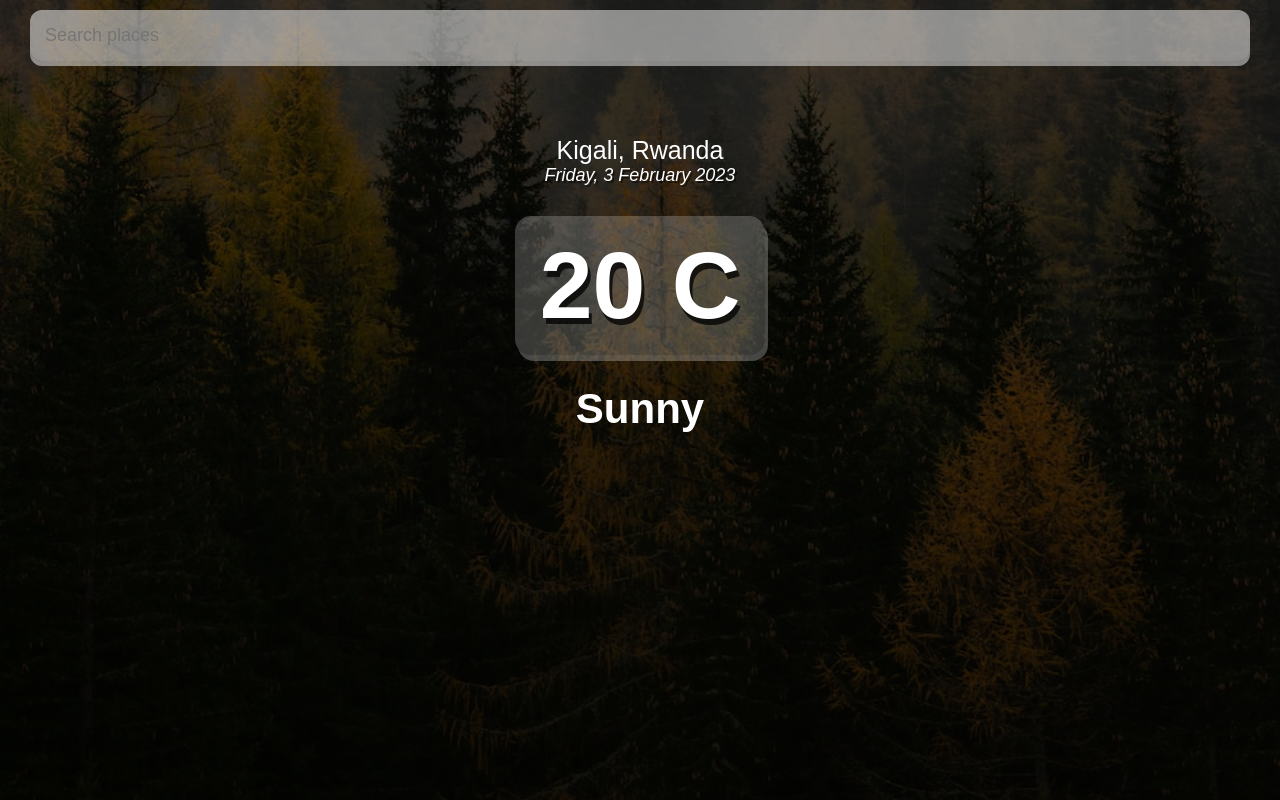
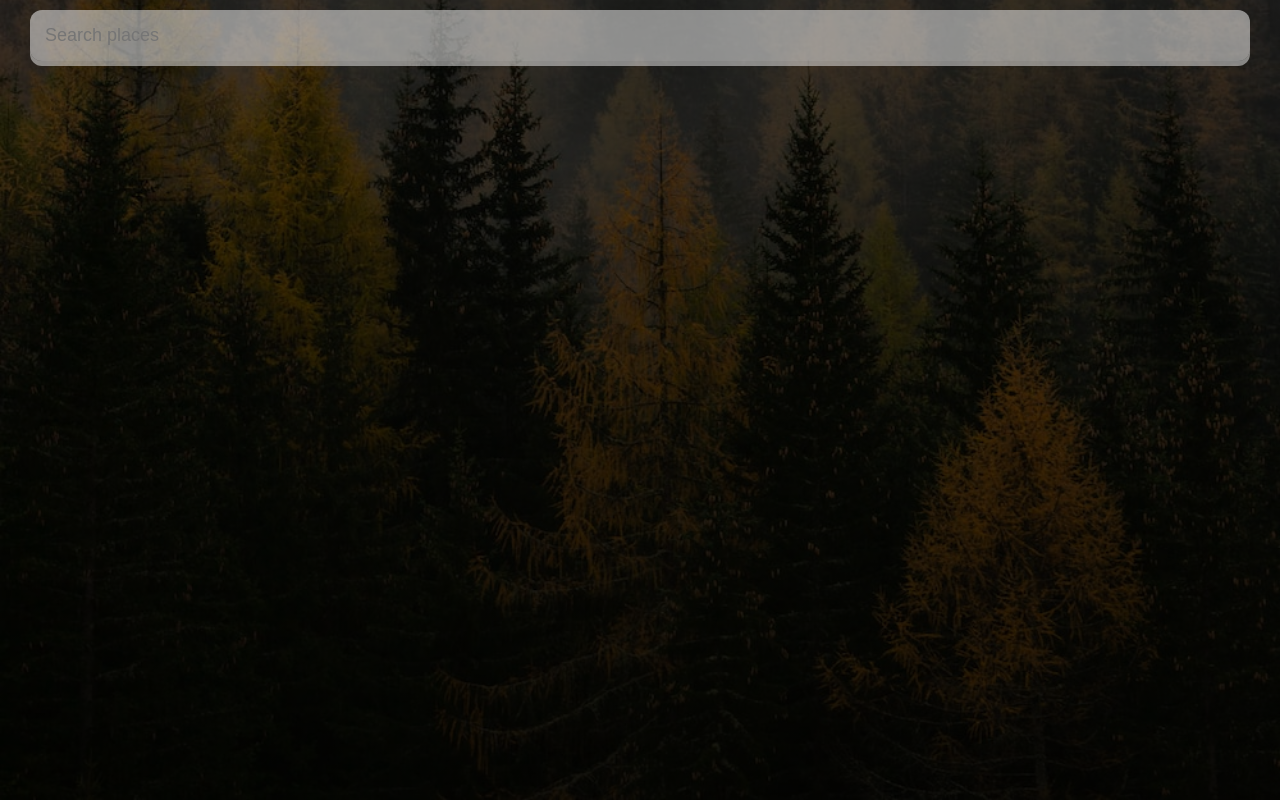
Before and after one commit to jefftrojan/weather-app, a React (Create React App) app: page / in a window 1280 px wide. Built offline with nearby package versions, Linux system fonts and the light colour scheme.

Commit message:
connected to api endpoints

```diff
--- a/src/App.js
+++ b/src/App.js
@@ -1,4 +1,5 @@
-import React from "react";
+import React, {useState} from "react";
+
 
 const api = {
   key: "69461ea432de4e9adda482f185121ae0",
@@ -7,6 +8,26 @@ const api = {
 }
 
 function App() {
+
+
+  const [query, setQuery] = useState('');
+  const [weather, setWeather] = useState({});
+
+  // Function to get weather
+  const search = evt => {
+    if (evt.key==="Enter") {
+      fetch(`${api.base}weather?q=${query}&units=metric&APPID=${api.key}`)
+        .then(res => res.json())
+        .then(result => {
+          setWeather(result);
+          setQuery('');
+          console.log(result)
+
+        });
+
+    }
+  }
+
 
   const dateGenerator = (d) => {
     let months = ["January","February","March","April","May","June","July","August","September","October","November","December"];
@@ -22,36 +43,49 @@ function App() {
 
   }
   return (
-    <div className="app">
+    <div className={
+      (typeof weather.main != "undefined")
+        ? ((weather.main.temp >16)
+          ? 'app warm'
+          :'app')
+    :'app' }>
       <main>
           <div className="search-box">
             <input
             type="text"
             className="search-bar"
             placeholder="Search places"
+            onChange={e => setQuery(e.target.value)}
+            value={query}
+            onKeyPress={search}
 
 
             >
             </input>
           </div>
-          <div>
-            <div className="location-box">
+          {(typeof weather.main != "undefined") ? (
+
+            <div>
+                          <div className="location-box">
               <div className="location">
-                Kigali, Rwanda
+                {weather.name}, {weather.sys.country}
               </div>
               <div className="date">{dateGenerator(new Date())}</div>
             </div>
 
             <div className="weather-box">
               <div className="temperature">
-                20 C
+                {Math.round(weather.main.temp)}°c
 
               </div>
               <div className="weather">
-                Sunny
+                {weather.weather[0].main}
               </div>
             </div>
-          </div>
+            </div>
+          ) : ('') }
+
+
       </main>
 
     </div>
```
